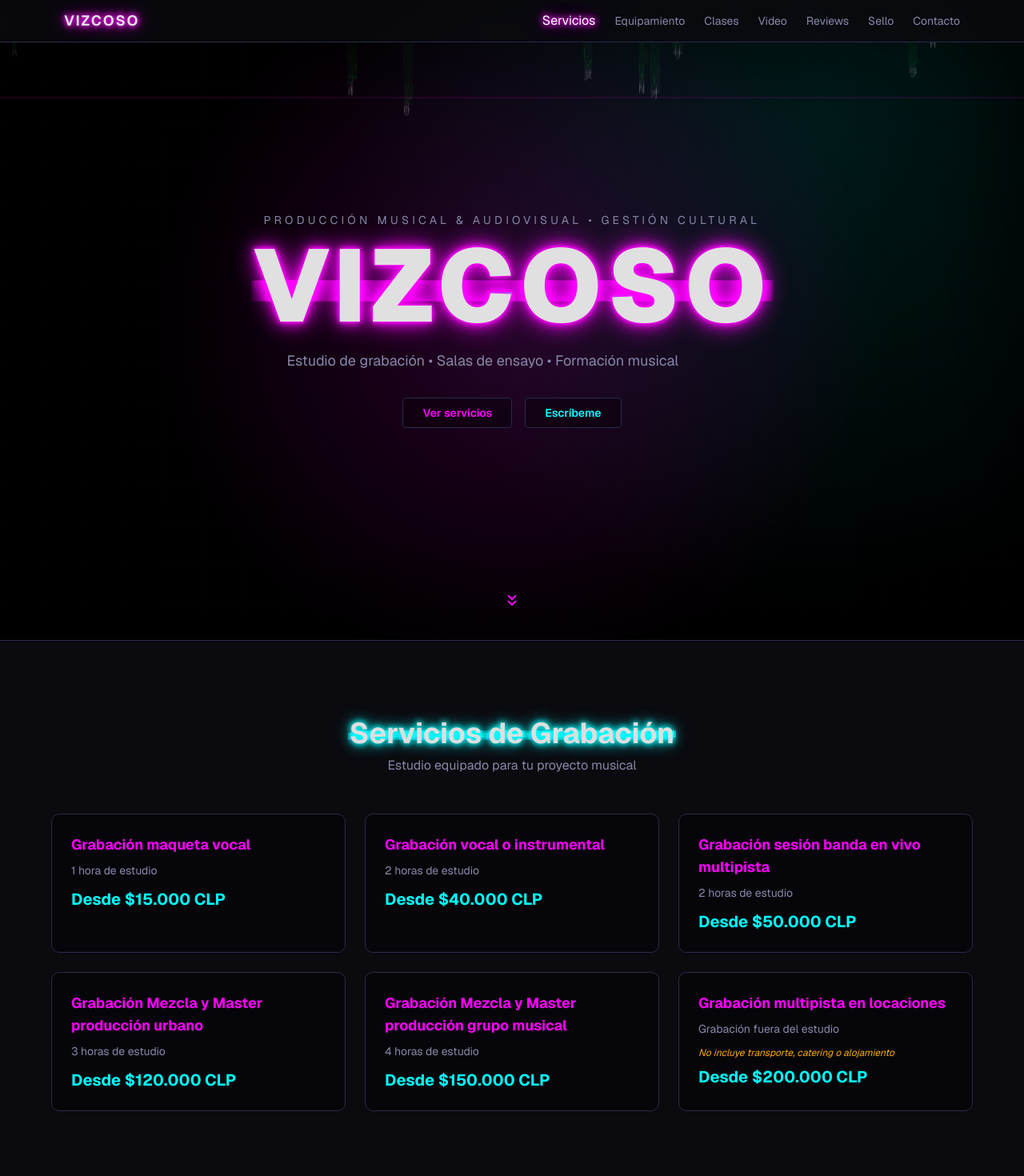
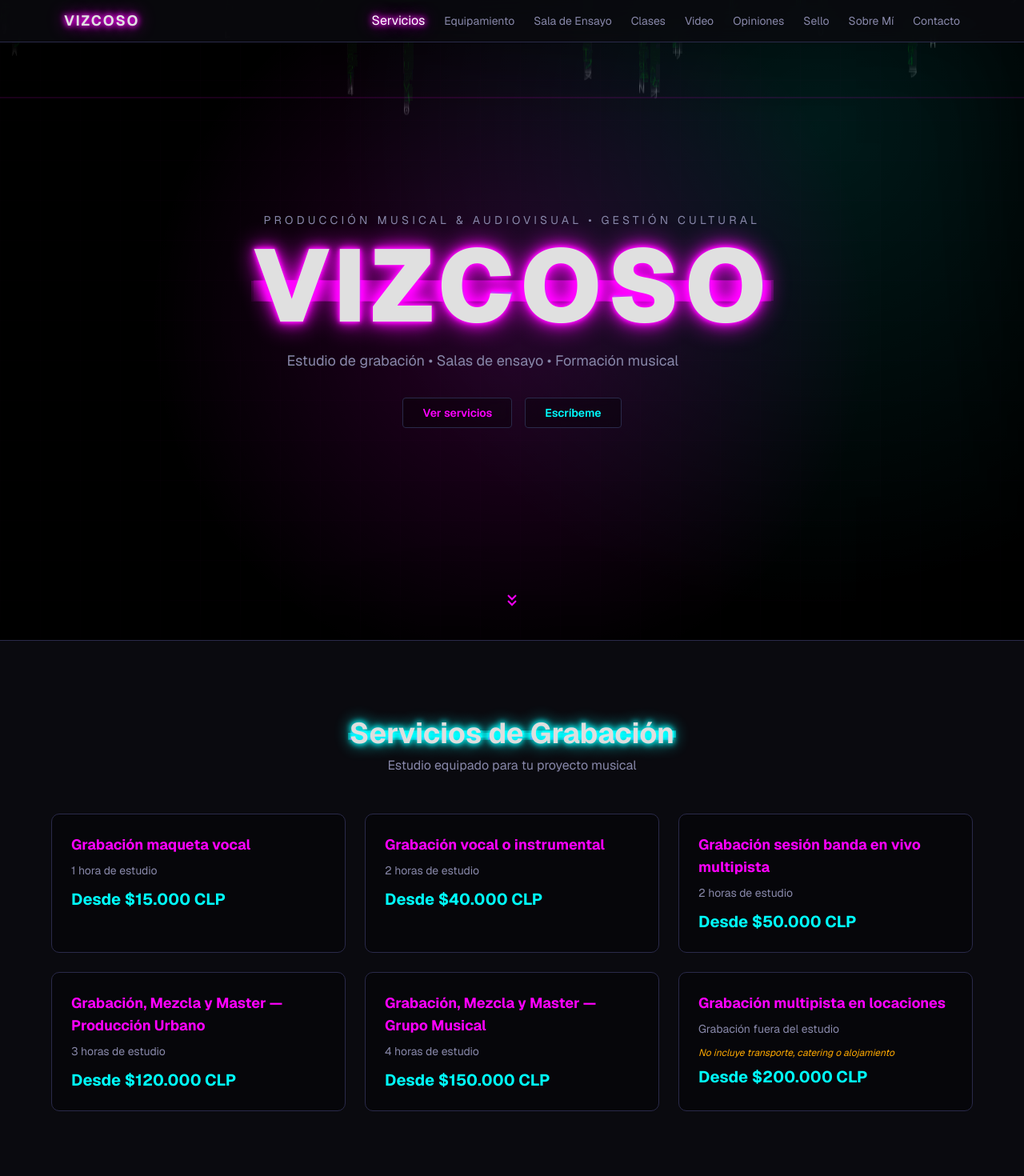
Before and after one commit to superdandi/vizcoso, a Next.js app: page /vizcoso/ in a window 1280 px wide. Shown: the top 1470 px of the page at 80% size. Built offline with nearby package versions, Linux system fonts and the light colour scheme.

Commit message:
Content consistency fixes: navbar sections, SalaEnsayo id, review counter, VideoService descriptions, HTML entities, Sello text

```diff
--- a/src/components/Bandcamp.tsx
+++ b/src/components/Bandcamp.tsx
@@ -81,8 +81,11 @@ export default function Bandcamp() {
             Sello VIZCOSO
           </span>
         </h2>
-        <p className="mb-10 text-[#8888aa]">
+        <p className="mb-2 text-[#8888aa]">
           Identidad propia, libertad creativa
+        </p>
+        <p className="mb-10 text-sm text-[#c0c0d0]">
+          Sello musical enfocado en la producción independiente. Distribuimos y promovemos el trabajo de artistas emergentes con identidad propia y libertad creativa.
         </p>
 
         <Carousel
--- a/src/components/Equipamiento.tsx
+++ b/src/components/Equipamiento.tsx
@@ -38,7 +38,7 @@ export default function Equipamiento() {
           </div>
         </div>
 
-        <div className="grid gap-6 sm:grid-cols-2 vignette">
+        <div className="grid gap-6 sm:grid-cols-2">
           <div className="card-fade-up rounded-lg border border-[#2a2a4a] bg-black/30 backdrop-blur-sm p-6">
             <h4 className="mb-2 flex items-center gap-1.5 text-lg font-bold text-[#ff00ff]">
               <svg className="h-5 w-5" viewBox="0 0 24 24" fill="none" stroke="currentColor" strokeWidth="2" strokeLinecap="round" strokeLinejoin="round">
--- a/src/components/Footer.tsx
+++ b/src/components/Footer.tsx
@@ -74,7 +74,7 @@ export default function Footer() {
           Chile
         </p>
         <p className="mt-1 text-xs text-[#666]">
-          Producción Musical &amp; Audiovisual &bull; Gestión Cultural
+          Producción Musical & Audiovisual • Gestión Cultural
         </p>
       </div>
     </footer>
--- a/src/components/Hero.tsx
+++ b/src/components/Hero.tsx
@@ -16,7 +16,7 @@ export default function Hero() {
 
       <div className="relative z-10 text-center">
         <p className="mb-2 text-sm tracking-[0.3em] text-[#8888aa]">
-            PRODUCCIÓN MUSICAL &amp; AUDIOVISUAL &bull; GESTIÓN CULTURAL
+            PRODUCCIÓN MUSICAL & AUDIOVISUAL • GESTIÓN CULTURAL
         </p>
 
         <h1 className="relative">
--- a/src/components/Navbar.tsx
+++ b/src/components/Navbar.tsx
@@ -5,10 +5,12 @@ import { useState, useEffect } from "react";
 const sections = [
   { id: "servicios", label: "Servicios" },
   { id: "equipamiento", label: "Equipamiento" },
+  { id: "sala-ensayo", label: "Sala de Ensayo" },
   { id: "clases", label: "Clases" },
   { id: "video", label: "Video" },
-  { id: "reviews", label: "Reviews" },
+  { id: "reviews", label: "Opiniones" },
   { id: "bandcamp", label: "Sello" },
+  { id: "sobre-mi", label: "Sobre Mí" },
   { id: "contacto", label: "Contacto" },
 ];
 
--- a/src/components/Reviews.tsx
+++ b/src/components/Reviews.tsx
@@ -44,7 +44,7 @@ export default function Reviews() {
         </div>
 
         <p className="mt-8 text-center text-xs text-[#8888aa]">
-          Basado en 15 opiniones en Google &mdash; Calificación promedio: 5.0 ★
+          Basado en {reviews.length} opiniones en Google &mdash; Calificación promedio: 5.0 ★
         </p>
       </div>
       </AnimateOnScroll>
--- a/src/components/SalaEnsayo.tsx
+++ b/src/components/SalaEnsayo.tsx
@@ -77,7 +77,7 @@ const amenities = [
 
 export default function SalaEnsayo() {
   return (
-    <section className="scroll-mt-20 border-t border-[#2a2a4a] px-4 py-20">
+    <section id="sala-ensayo" className="scroll-mt-14 border-t border-[#2a2a4a] px-4 py-24">
       <AnimateOnScroll>
       <div className="mx-auto max-w-4xl text-center">
         <h2 className="mb-4 text-3xl font-bold sm:text-4xl">
--- a/src/components/VideoProduccion.tsx
+++ b/src/components/VideoProduccion.tsx
@@ -24,6 +24,7 @@ export default function VideoProduccion() {
               <h3 className="mb-3 text-lg font-bold text-[#00ffff]">
                 {v.title}
               </h3>
+              <p className="mb-2 text-sm text-[#c0c0d0]">{v.description}</p>
               {v.note && (
                 <p className="mb-2 text-xs italic text-[#ffaa00]">{v.note}</p>
               )}
--- a/src/data/services.ts
+++ b/src/data/services.ts
@@ -12,6 +12,7 @@ export interface ClassItem {
 
 export interface VideoService {
   title: string;
+  description: string;
   price: string;
   note?: string;
 }
@@ -33,12 +34,12 @@ export const serviciosGrabacion: Service[] = [
     price: "Desde $50.000 CLP",
   },
   {
-    title: "Grabación Mezcla y Master producción urbano",
+    title: "Grabación, Mezcla y Master — Producción Urbano",
     description: "3 horas de estudio",
     price: "Desde $120.000 CLP",
   },
   {
-    title: "Grabación Mezcla y Master producción grupo musical",
+    title: "Grabación, Mezcla y Master — Grupo Musical",
     description: "4 horas de estudio",
     price: "Desde $150.000 CLP",
   },
@@ -69,19 +70,23 @@ export const clasesMusica: ClassItem[] = [
 
 export const videoServicios: VideoService[] = [
   {
-    title: "Producción de vídeos musicales",
+    title: "Producción de videos musicales",
+    description: "Preproducción, grabación y edición profesional",
     price: "Desde $250.000 CLP",
   },
   {
     title: "Video sesión musical",
+    description: "Captura en vivo de tu sesión en el estudio",
     price: "Desde $210.000 CLP",
   },
   {
-    title: "Producción de vídeos de eventos",
+    title: "Producción de videos de eventos",
+    description: "Cobertura completa con múltiples cámaras",
     price: "Desde $180.000 CLP",
   },
   {
     title: "Transmisión en directo",
+    description: "Streaming en vivo multicámara para tu evento",
     price: "Desde $25.000 CLP",
     note: "valor por hora",
   },
```
